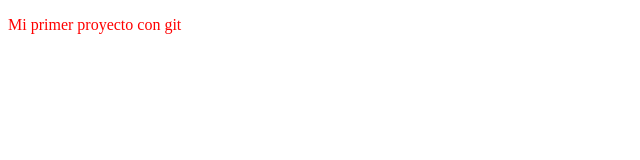
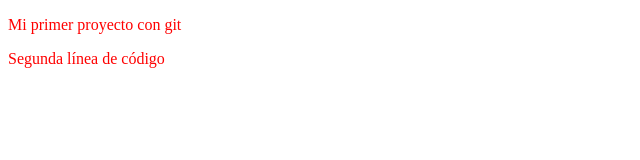
Before and after one commit to JessiSandovalE/test-git, a plain HTML site: page index.html in a window 1280 px wide. Shown: the whole page, without its empty margins (0-640 px from the left). Drawn offline with Linux system fonts and the light colour scheme.

```diff
--- a/index.html
+++ b/index.html
@@ -8,5 +8,6 @@
 </head>
 <body>
     <p>Mi primer proyecto con git</p>
+    <p>Segunda línea de código</p>
 </body>
 </html>
```
